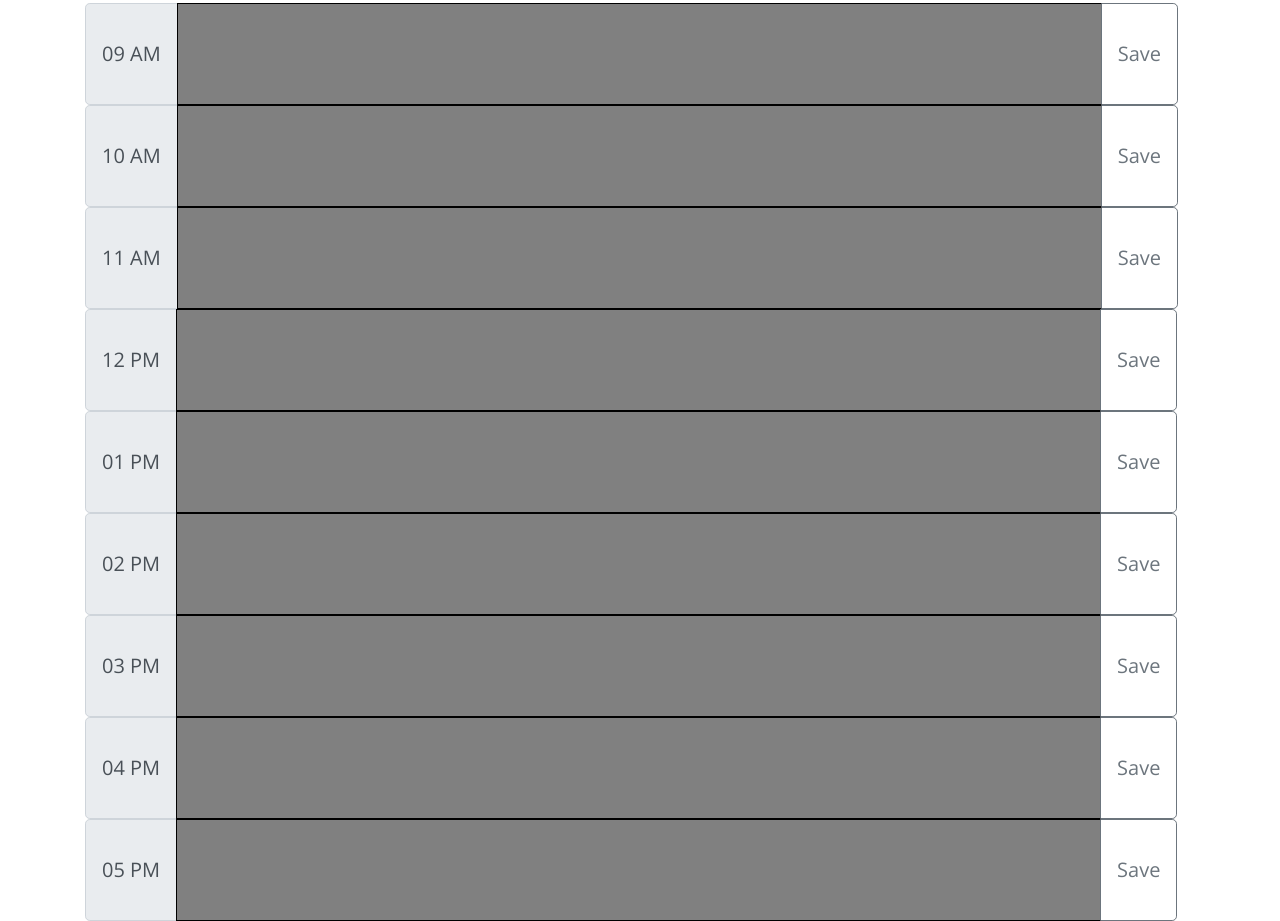
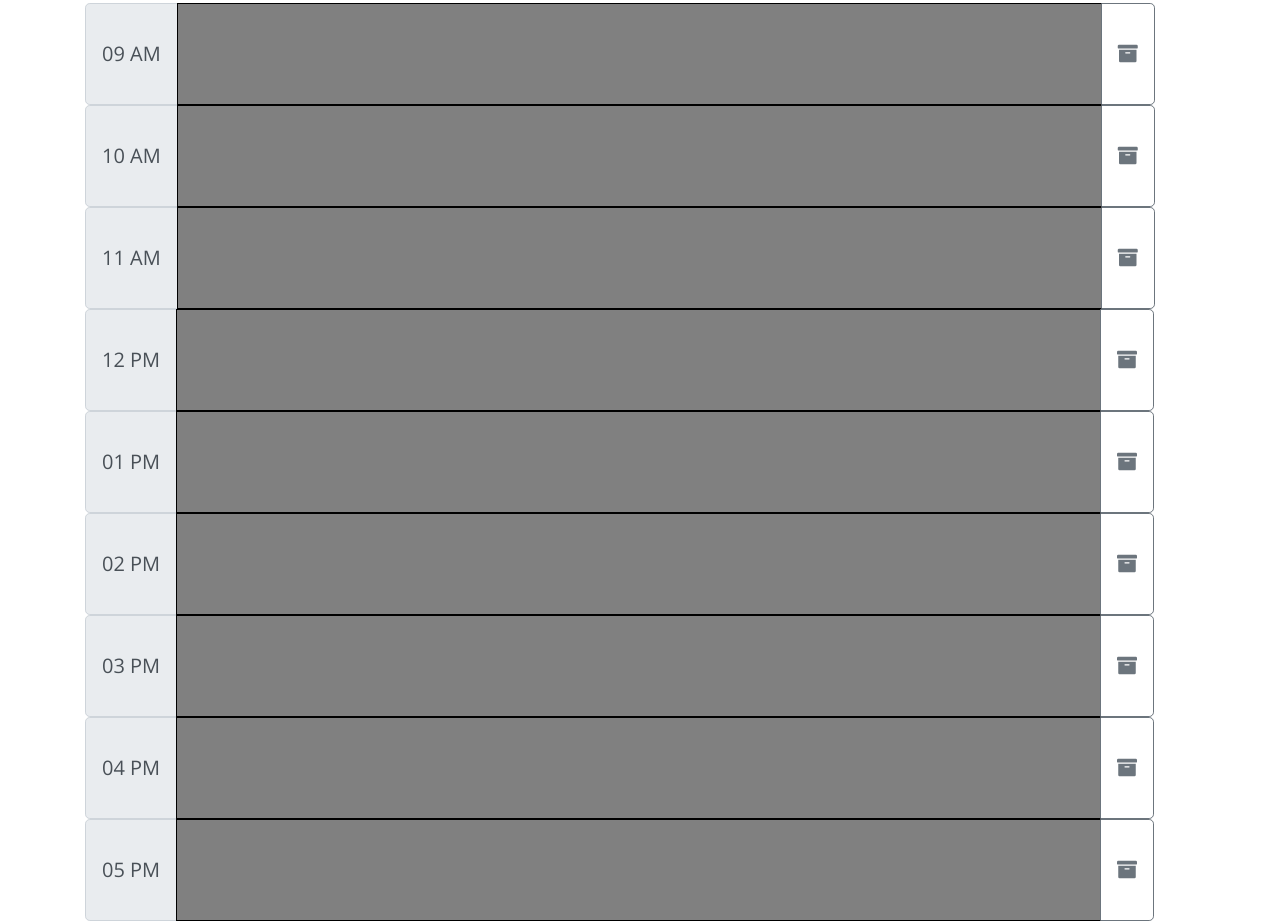
Before and after one commit to StevenJ87/Daily-Planner, a plain HTML site: page index.html in a window 1280 px wide. Shown: the part 333-1254 px from the top of the page. Drawn offline with nearby package versions, Linux system fonts and the light colour scheme.

Commit message:
adjust save button

```diff
--- a/index.html
+++ b/index.html
@@ -38,7 +38,7 @@
         </div>
         <textarea class="form col-sm-10" name="09" id="exampleFormControlTextarea1" rows="5"></textarea>
         <div class="input-group-append">
-          <button class="btn btn-outline-secondary" type="button" id="button-addon2">Save</button>
+          <button class="btn btn-outline-secondary fa fa-archive" type="button" id="button-addon2"></button>
         </div>
       </div>
 
@@ -49,7 +49,7 @@
         </div>
         <textarea class="form col-sm-10" name="10" id="exampleFormControlTextarea1" rows="5"></textarea>
         <div class="input-group-append">
-          <button class="btn btn-outline-secondary" type="button" id="button-addon2">Save</button>
+          <button class="btn btn-outline-secondary fa fa-archive" type="button" id="button-addon2"></button>
         </div>
       </div>
 
@@ -60,7 +60,7 @@
         </div>
         <textarea class="form col-sm-10" name="11" id="exampleFormControlTextarea1" rows="5"></textarea>
         <div class="input-group-append">
-          <button class="btn btn-outline-secondary" type="button" id="button-addon2">Save</button>
+          <button class="btn btn-outline-secondary fa fa-archive" type="button" id="button-addon2"></button>
         </div>
       </div>
 
@@ -71,7 +71,7 @@
         </div>
         <textarea class="form col-sm-10" name="12" id="exampleFormControlTextarea1" rows="5"></textarea>
         <div class="input-group-append">
-          <button class="btn btn-outline-secondary" type="button" id="button-addon2">Save</button>
+          <button class="btn btn-outline-secondary fa fa-archive" type="button" id="button-addon2"></button>
         </div>
       </div>
 
@@ -82,7 +82,7 @@
         </div>
         <textarea class="form col-sm-10" name="13" id="exampleFormControlTextarea1" rows="5"></textarea>
         <div class="input-group-append">
-          <button class="btn btn-outline-secondary" type="button" id="button-addon2">Save</button>
+          <button class="btn btn-outline-secondary fa fa-archive" type="button" id="button-addon2"></button>
         </div>
       </div>
 
@@ -93,7 +93,7 @@
         </div>
         <textarea class="form col-sm-10 14" name="14" id="exampleFormControlTextarea1" rows="5"></textarea>
         <div class="input-group-append">
-          <button class="btn btn-outline-secondary" type="button" id="button-addon2">Save</button>
+          <button class="btn btn-outline-secondary fa fa-archive" type="button" id="button-addon2"></button>
         </div>
       </div>
 
@@ -104,7 +104,7 @@
         </div>
         <textarea class="form col-sm-10" name="15" id="exampleFormControlTextarea1" rows="5"></textarea>
         <div class="input-group-append">
-          <button class="btn btn-outline-secondary" type="button" id="button-addon2">Save</button>
+          <button class="btn btn-outline-secondary fa fa-archive" type="button" id="button-addon2"></button>
         </div>
       </div>
 
@@ -115,7 +115,7 @@
         </div>
         <textarea class="form col-sm-10" name="16" id="exampleFormControlTextarea1" rows="5"></textarea>
         <div class="input-group-append">
-          <button class="btn btn-outline-secondary" type="button" id="button-addon2">Save</button>
+          <button class="btn btn-outline-secondary fa fa-archive" type="button" id="button-addon2"></button>
         </div>
       </div>
 
@@ -126,7 +126,7 @@
         </div>
         <textarea class="form col-sm-10" name="17" id="exampleFormControlTextarea1" rows="5"></textarea>
         <div class="input-group-append">
-          <button class="btn btn-outline-secondary" type="button" id="button-addon2">Save</button>
+          <button class="btn btn-outline-secondary fa fa-archive" type="button" id="button-addon2"></button>
         </div>
       </div>
     </div>
```
